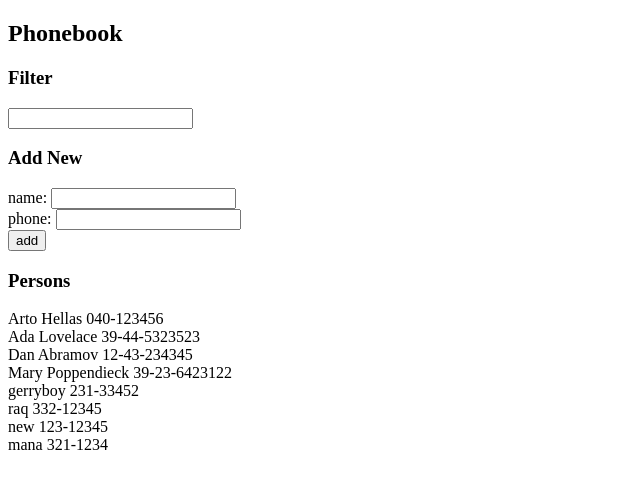
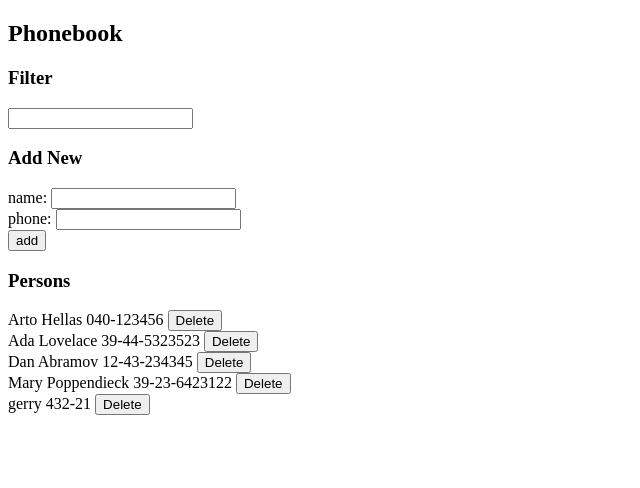
Before and after one commit to santibpz/fullstackopen, a React (Vite) app in the folder part2/phonebook/: page / in a window 1280 px wide. Shown: the top 488 px of the page, without its empty margins (0-640 px from the left). Built offline with nearby package versions, Linux system fonts and the light colour scheme; data requests are answered from the project's data file.

Commit message:
completed exercise 2.14

```diff
--- a/part2/phonebook/db.json
+++ b/part2/phonebook/db.json
@@ -21,24 +21,9 @@
       "id": "4"
     },
     {
-      "id": "4014",
-      "name": "gerryboy",
-      "phone": "231-33452"
-    },
-    {
-      "id": "1039",
-      "name": "raq",
-      "phone": "332-12345"
-    },
-    {
-      "id": "e356",
-      "name": "new",
-      "phone": "123-12345"
-    },
-    {
-      "id": "f9ea",
-      "name": "mana",
-      "phone": "321-1234"
+      "id": "5a9f",
+      "name": "gerry",
+      "phone": "432-21"
     }
   ]
 }
--- a/part2/phonebook/src/App.jsx
+++ b/part2/phonebook/src/App.jsx
@@ -80,6 +80,18 @@ const App = () => {
 
   }
 
+  // handler fn for deleting a user
+  const handleDelete = id => {
+    const personToDelete = persons.find(p => p.id === id)
+
+    if(window.confirm(`Delete ${personToDelete.name}?`)) {
+      personService
+        .DeletePerson(id)
+        .then(personId => setPersons(persons.filter(p => p.id !== personId)))
+        .catch(() => alert("There was a problem deleting the record, try again later."))
+    }
+  }
+
   const personsToShow = matchFound ?
                         personsFound :
                         persons
@@ -97,7 +109,9 @@ const App = () => {
        newPhone = {newPhone}
        handleNewPhone = {(e) => setNewPhone(e.target.value)} />
 
-      <Persons persons={personsToShow} />
+      <Persons
+        persons={personsToShow}
+        handleDelete={handleDelete} />
     </div>
   )
 }
--- a/part2/phonebook/src/components/Person.jsx
+++ b/part2/phonebook/src/components/Person.jsx
@@ -1,8 +1,10 @@
 /* eslint-disable react/prop-types */
 
-const Person = ({ name, phone }) => {
+const Person = ({ name, phone, handleDelete }) => {
   return (
-    <div>{name}  {phone}</div>
+    <div>
+      {name}  {phone} <button onClick = {handleDelete}>Delete</button>
+      </div>
   )
 }
 
--- a/part2/phonebook/src/components/Persons.jsx
+++ b/part2/phonebook/src/components/Persons.jsx
@@ -2,7 +2,10 @@
 import Person from './Person'
 
 
-const Persons = ({ persons }) => {
+const Persons = ({ persons, handleDelete }) => {
+
+
+
   return (
     <div>
       <h3>Persons</h3>
@@ -10,7 +13,11 @@ const Persons = ({ persons }) => {
         <p>No persons available.</p>
       ) : (
         persons.map((person) => (
-          <Person key={person.id} name={person.name} phone={person.phone} />
+          <Person
+            key={person.id}
+            name={person.name}
+            phone={person.phone}
+            handleDelete={() => handleDelete(person.id)} />
         ))
       )}
     </div>
--- a/part2/phonebook/src/services/persons.js
+++ b/part2/phonebook/src/services/persons.js
@@ -11,9 +11,15 @@ const CreatePerson = person => axios
                                 .post(url, person)
                                 .then(response => response.data)
 
+const DeletePerson = (id) => {
+    return axios
+            .delete(`${url}/${id}`)
+            .then(response => response.data.id)
+}
 
 
 export default {
     getAll,
-    CreatePerson
+    CreatePerson,
+    DeletePerson
 }
```
